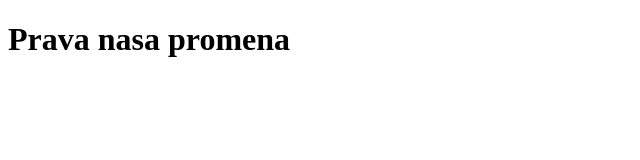
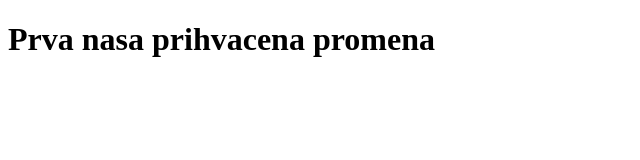
Before and after one commit to dusansakic/openProject, a plain HTML site: page index.html in a window 1280 px wide. Shown: the whole page, without its empty margins (0-640 px from the left). Drawn offline with Linux system fonts and the light colour scheme.

Commit message:
Update index.html

```diff
--- a/index.html
+++ b/index.html
@@ -7,6 +7,6 @@
   <title>Open project</title>
 </head>
 <body>
-  <h1>Prava nasa promena</h1>
+  <h1>Prva nasa prihvacena promena</h1>
 </body>
 </html>
```
